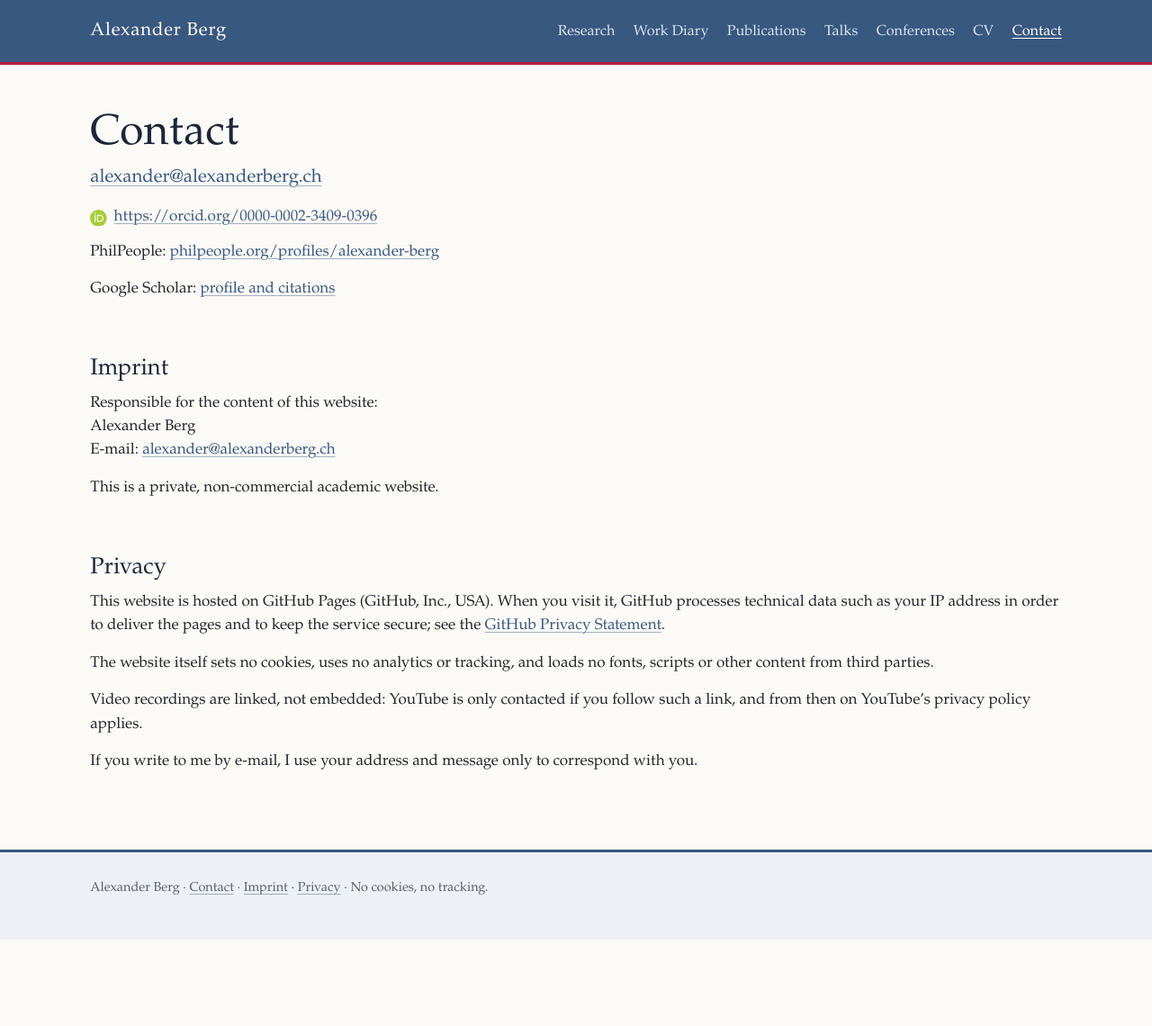
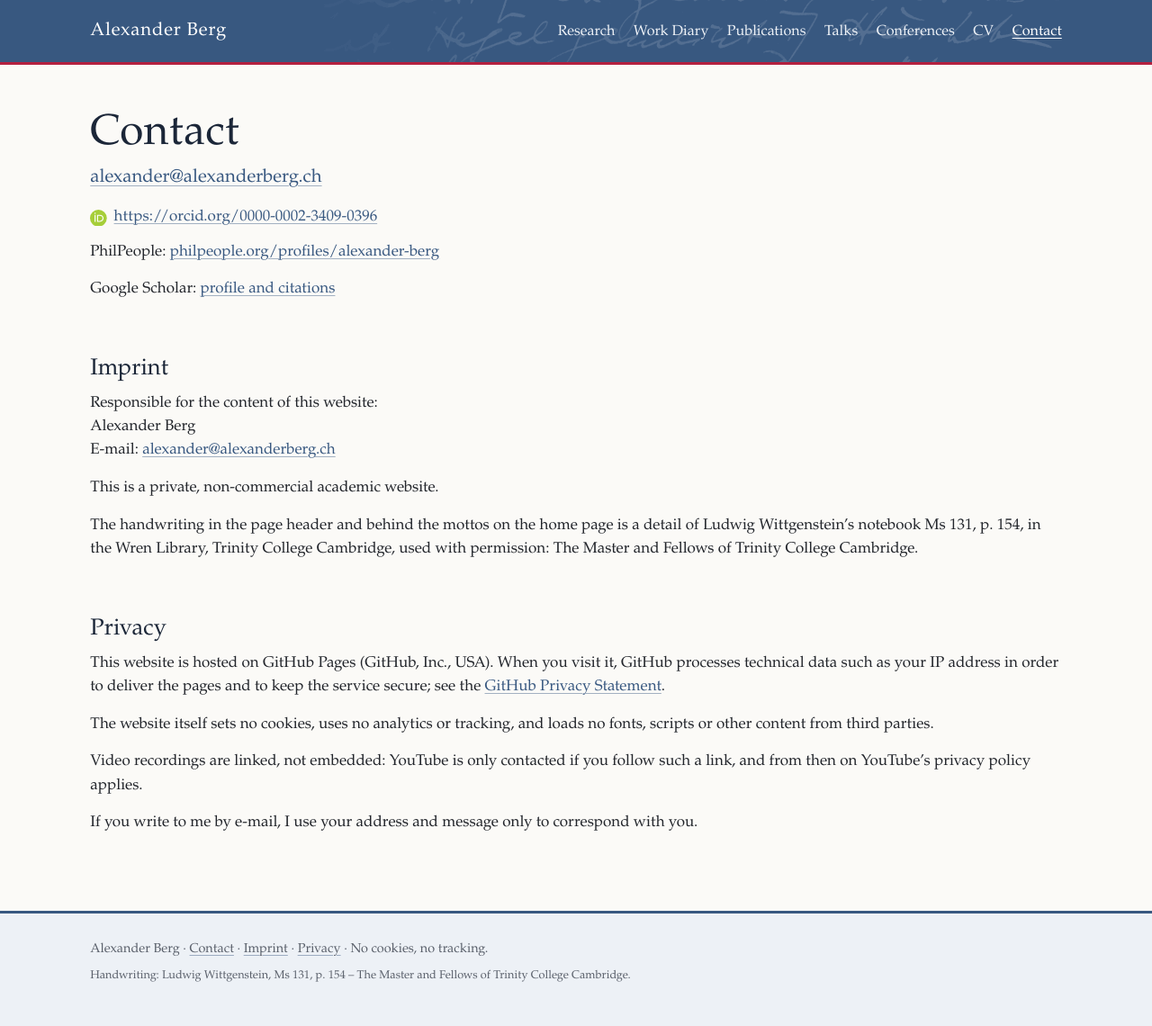
Before and after one commit to dralexanderberg/website, a Jekyll site: the page built from contact/index.html, in a window 1280 px wide. Shown: the whole page at 90% size. Built offline with Jekyll 4.4.1, drawn with Linux system fonts in a browser that asks for light colours; before the commit the page ends 1044 px from its top, so only the background shows below that.

Commit message:
Wittgenstein's handwriting behind the header band and the mottos
With the permission of Trinity College Library Cambridge (3 November 2026), a
detail of Wittgenstein's notebook Ms 131, p. 154 ("… Ich glaube, so etwas hat
Hegel gemeint …") now appears as a faint, tinted background:
- header band on every page: white strokes at 14 % opacity behind the menu
- home page: ink-blue strokes at 9 % opacity behind the mottos (larger on
  narrow screens)

As agreed with the library: low resolution only (900 and 600 px wide, palette
PNGs of 13 and 41 KB, in assets/images/), used solely as CSS backgrounds and
not linked or offered for download, hidden in print; the acknowledgement
"The Master and Fellows of Trinity College Cambridge" stands in the footer of
every page and in the Imprint. The high-resolution scan is not in the repository.

The menu text on the steel blue is a shade lighter (#eef2f7), so that it keeps
a contrast of at least 4.5:1 even where a stroke lies directly behind a letter.
README notes the conditions of the permission.

Co-Authored-By: Claude Opus 5.5 <noreply@anthropic.com>
Claude-Session: https://claude.ai/code/session_01DaTNutaFvg9aFZdq3qhdu7

```diff
--- a/_includes/footer.html
+++ b/_includes/footer.html
@@ -1,5 +1,6 @@
 <footer class="site-footer">
   <div class="wrap">
     <p>Alexander Berg · <a href="{{ '/contact/' | relative_url }}">Contact</a> · <a href="{{ '/contact/#imprint' | relative_url }}">Imprint</a> · <a href="{{ '/contact/#privacy' | relative_url }}">Privacy</a> · No cookies, no tracking.</p>
+    <p class="footer-credit">Handwriting: Ludwig Wittgenstein, Ms 131, p. 154 – The Master and Fellows of Trinity College Cambridge.</p>
   </div>
 </footer>
--- a/assets/css/main.css
+++ b/assets/css/main.css
@@ -24,7 +24,7 @@
   --accent-soft: #4a5a75;
   --accent-faint: #a9b3c4;
   --steel: #385880;        /* steel blue: header band, links, rules */
-  --steel-light: #dce4ef;  /* text on the steel blue */
+  --steel-light: #eef2f7;  /* text on the steel blue; 4.5:1 also where the handwriting lies behind it */
   --crimson: #b3203f;      /* crimson: small highlights only */
   --field: #edf1f6;        /* light steel-blue fields */
   --field-rule: #cfd8e4;
@@ -75,6 +75,13 @@ p { margin: 0 0 0.9rem; }
 .site-header nav a:hover, .site-header nav a[aria-current="page"] { color: #fff; text-decoration: underline; text-decoration-color: currentColor; }
 .site-header :focus-visible { outline-color: #fff; }
 
+/* Wittgenstein's handwriting, Ms 131, p. 154 (Trinity College Cambridge, used with permission;
+   credit in the footer and the Imprint): a faint, low-resolution detail behind the header band
+   and behind the mottos on the home page. Only as a CSS background, never as a linked image. */
+.header-inner { position: relative; isolation: isolate; }
+.header-inner::before { content: ""; position: absolute; inset: 0; z-index: -1; pointer-events: none;
+  background: url("../images/ms131-154-header.png") right center / 900px auto no-repeat; opacity: 0.14; }
+
 main.wrap { padding-top: 2.5rem; padding-bottom: 4rem; display: flow-root; }
 
 /* Home: intro */
@@ -119,6 +126,7 @@ main.wrap { padding-top: 2.5rem; padding-bottom: 4rem; display: flow-root; }
 .site-footer p { margin: 0.2rem 0; }
 .site-footer a { color: var(--muted); }
 .site-footer a:hover { color: var(--crimson); }
+.site-footer .footer-credit { margin-top: 0.5rem; font-size: 0.75rem; }
 
 
 /* Inner pages */
@@ -260,7 +268,9 @@ details.cv-syllabus ol li { margin: 0 0 0.2rem; }
 }
 
 /* Motto (home page) */
-.motto { display: grid; grid-template-columns: 1fr; gap: 1.6rem; margin: 3rem 0 0; padding: 1.5rem 1.4rem; background: var(--field); border-left: 3px solid var(--steel); border-radius: 0 4px 4px 0; }
+.motto { display: grid; grid-template-columns: 1fr; gap: 1.6rem; margin: 3rem 0 0; padding: 1.5rem 1.4rem; background: var(--field); border-left: 3px solid var(--steel); border-radius: 0 4px 4px 0; position: relative; isolation: isolate; overflow: hidden; }
+.motto::before { content: ""; position: absolute; inset: 0; z-index: -1; pointer-events: none;
+  background: url("../images/ms131-154-motto.png") right -3rem center / 52% auto no-repeat; opacity: 0.09; }
 .motto figure { margin: 0; }
 .motto blockquote { margin: 0; }
 .motto blockquote p { margin: 0; font-style: italic; font-size: 1.1rem; line-height: 1.45; color: var(--accent); }
@@ -308,6 +318,9 @@ details.talks { clear: both; }
   .biblio li:has(> .conf-poster, > .pub-cover):has(+ li > .conf-poster, + li > .pub-cover) { display: flow-root; }
   details.talks { clear: none; }
 }
+@media (max-width: 47.99rem) {
+  .motto::before { background-size: 105% auto; background-position: right -4rem center; }
+}
 @media (min-width: 48rem) {
   .motto { grid-template-columns: 1fr 1fr; gap: 3rem; }
   .motto figure:last-child:nth-child(odd) { grid-column: 1 / -1; justify-self: center; max-width: 36rem; }
@@ -315,6 +328,7 @@ details.talks { clear: both; }
 @media print {
   .conf-poster, .pub-cover { display: none; }
   .motto { break-inside: avoid; background: none; }
+  .header-inner::before, .motto::before { display: none; }
   .texts-field { background: none; padding-left: 0; border: 0; }
   .print-only { display: revert; }
   .cv-print-meta { color: var(--muted); margin-top: 0.3rem; }
--- a/contact/index.html
+++ b/contact/index.html
@@ -19,6 +19,7 @@ description: Contact Alexander Berg by e-mail; ORCID iD, PhilPeople and Google S
   <h2 id="imprint">Imprint</h2>
   <p>Responsible for the content of this website:<br>Alexander Berg<br>E-mail: <a href="mailto:{{ site.email }}">{{ site.email }}</a></p>
   <p>This is a private, non-commercial academic website.</p>
+  <p>The handwriting in the page header and behind the mottos on the home page is a detail of Ludwig Wittgenstein’s notebook Ms 131, p. 154, in the Wren Library, Trinity College Cambridge, used with permission: The Master and Fellows of Trinity College Cambridge.</p>
 </section>
 
 <section aria-labelledby="privacy">
```
Also changed, not shown: README.md, assets/images/ms131-154-header.png (added), assets/images/ms131-154-motto.png (added).
